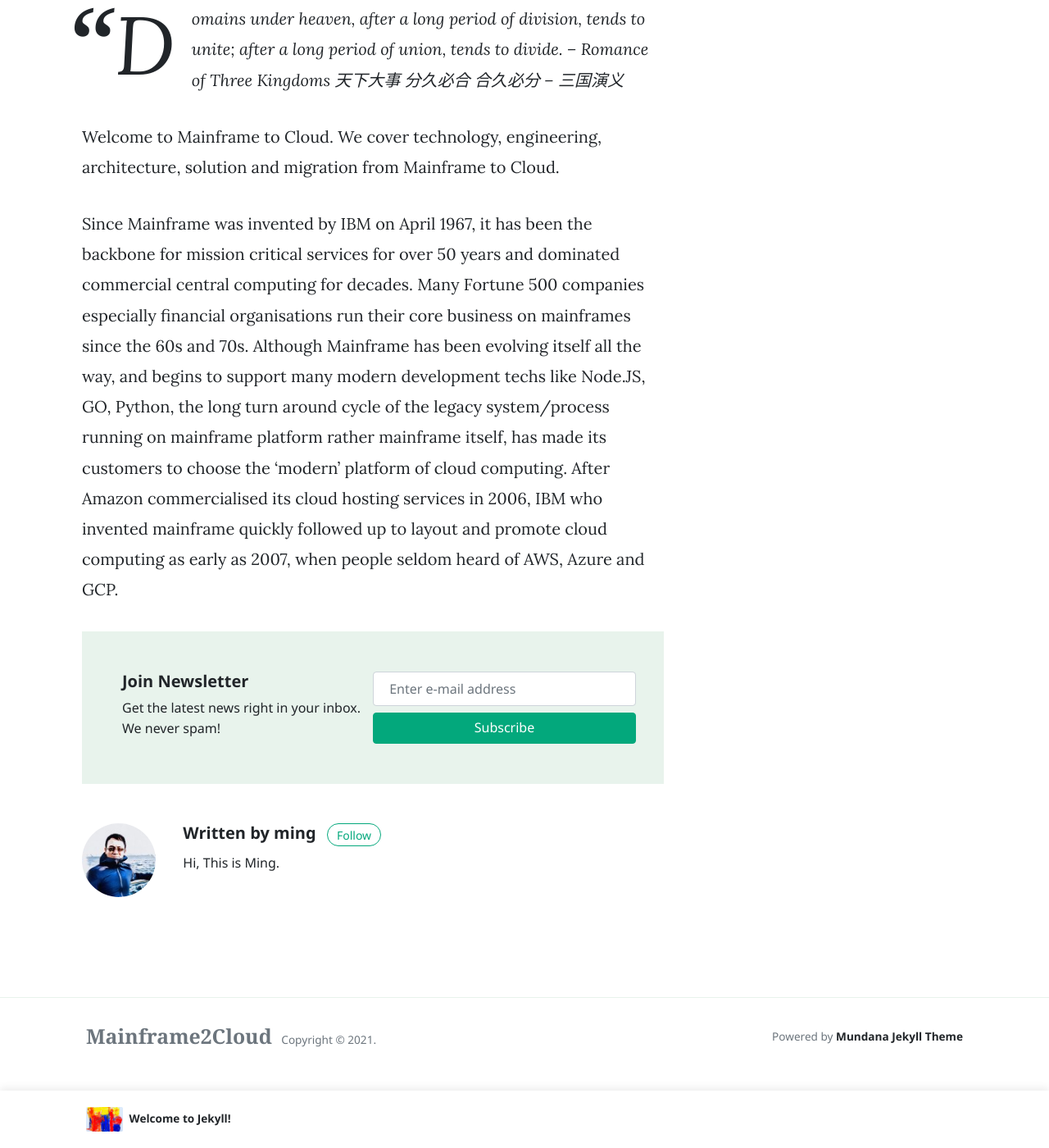
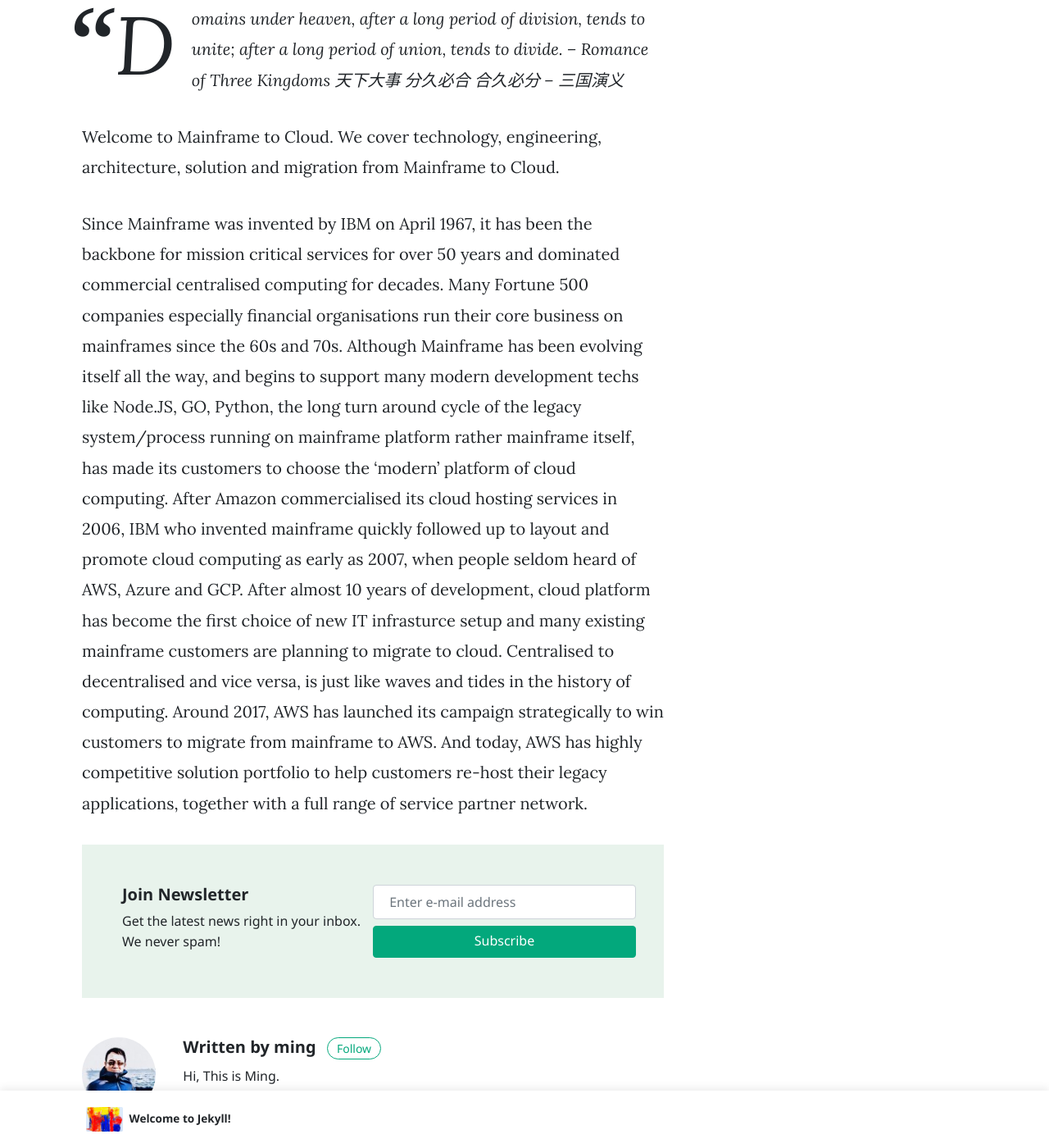
Before and after one commit to billrain/mainframe2cloud.github.io, a Jekyll site: the page built from _posts/2021-07-04-Welcome.markdown, in a window 1280 px wide and 1400 px high, scrolled down 571 px. Shown: the whole window at 82% size. Built offline with Jekyll 4.4.1, drawn with Linux system fonts in a browser that asks for light colours; nearby versions of some CDN libraries; comment, search, counter and statistics services are not loaded.

Commit message:
Update 2021-07-04-Welcome.markdown

```diff
--- a/_posts/2021-07-04-Welcome.markdown
+++ b/_posts/2021-07-04-Welcome.markdown
@@ -18,6 +18,6 @@
 
 Welcome to Mainframe to Cloud. We cover technology, engineering, architecture, solution and migration from Mainframe to Cloud.
 
-Since Mainframe was invented by IBM on April 1967, it has been the backbone for mission critical services for over 50 years and dominated commercial central computing for decades. Many Fortune 500 companies especially financial organisations run their core business on mainframes since the 60s and 70s.
+Since Mainframe was invented by IBM on April 1967, it has been the backbone for mission critical services for over 50 years and dominated commercial centralised computing for decades. Many Fortune 500 companies especially financial organisations run their core business on mainframes since the 60s and 70s.
 Although Mainframe has been evolving itself all the way, and begins to support many modern development techs like Node.JS, GO, Python, the long turn around cycle of the legacy system/process running on mainframe platform rather mainframe itself, has made its customers to choose the 'modern' platform of cloud computing.
-After Amazon commercialised its cloud hosting services in 2006, IBM who invented mainframe quickly followed up to layout and promote cloud computing as early as 2007, when people seldom heard of AWS, Azure and GCP.
+After Amazon commercialised its cloud hosting services in 2006, IBM who invented mainframe quickly followed up to layout and promote cloud computing as early as 2007, when people seldom heard of AWS, Azure and GCP.  After almost 10 years of development, cloud platform has become the first choice of new IT infrasturce setup and many existing mainframe customers are planning to migrate to cloud. Centralised to decentralised and vice versa, is just like waves and tides in the history of computing. Around 2017, AWS has launched its campaign strategically to win customers to migrate from mainframe to AWS. And today, AWS has highly competitive solution portfolio to help customers re-host their legacy applications, together with a full range of service partner network.
```
